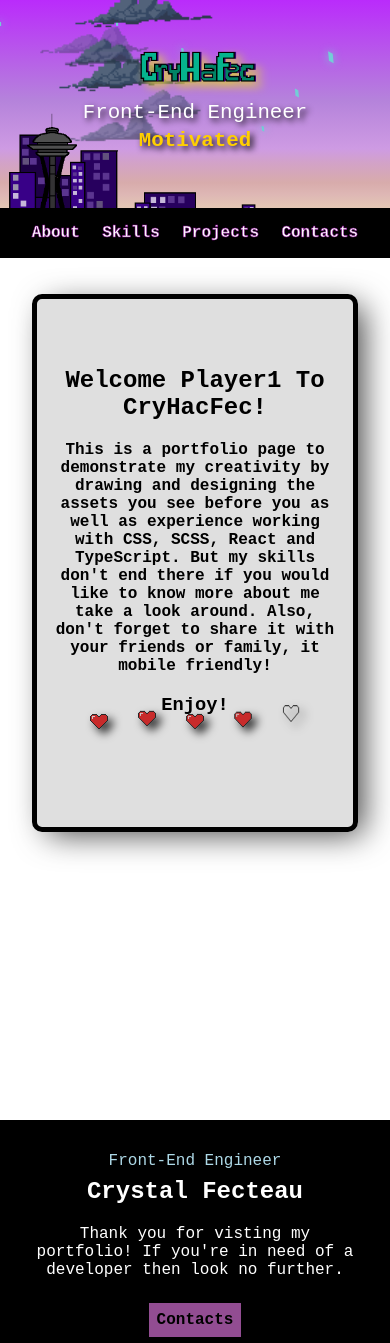
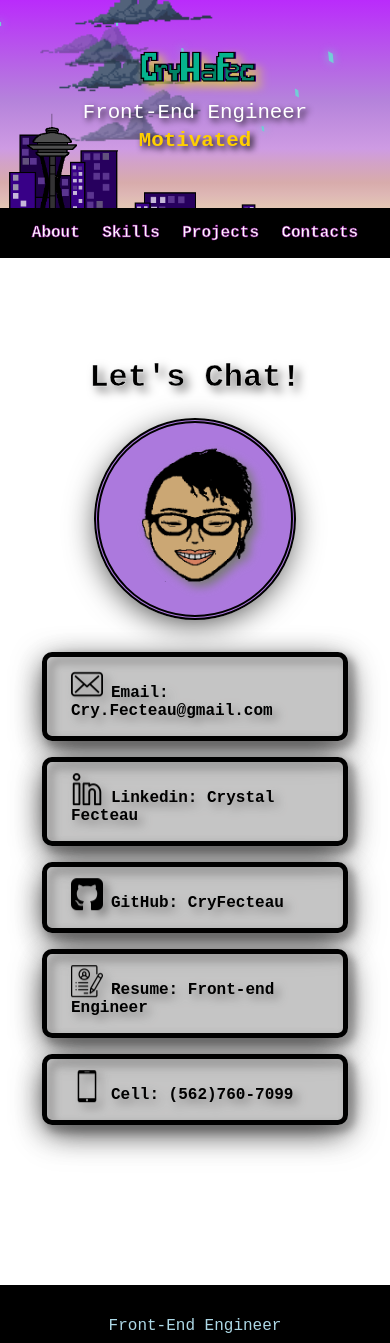
Before and after one commit to CryFecteau/CryFec, a React (Create React App) app: page / in a window 390 px wide. Shown: the top 1343 px of the page. Built offline with nearby package versions, Linux system fonts and the light colour scheme.

Commit message:
added contacts component with styling and media queries

```diff
--- a/src/App.tsx
+++ b/src/App.tsx
@@ -2,8 +2,8 @@ import React from 'react';
 import './App.scss';
 import { Header } from './components/header/Header';
 import { NavBar } from './components/navBar/NavBar';
-import { HomePage } from './main-components/home-page/HomePage';
 import { Footer } from './components/footer/Footer';
+import { Contacts } from './components/contacts/Contacts';
 
 
 
@@ -12,7 +12,7 @@ const App: React.FC = () => {
     <div>
    <Header/>
    <NavBar />
-   <HomePage />
+   <Contacts />
    <Footer />
     </div>
   );
--- /dev/null
+++ b/src/components/contacts/Contacts.scss
@@ -0,0 +1,72 @@
+@import '../../sharedScss/media.scss';
+.contacts{
+    font-family: 'Courier New', Courier, monospace;
+    transform: translateY(-7rem);
+}
+.contacts-Header{
+    text-align: center;
+    font-weight: bolder;
+    -webkit-text-stroke: .5px rgb(252, 252, 252);
+    filter: drop-shadow(5px 5px 5px rgb(124, 123, 123));
+}
+.contacts-BitFace{
+    background-color: rgba(98, 0, 190, 0.527);
+    border-radius: 50%;
+    height: 12rem;
+    width: 12rem;
+    margin: 0 auto;
+    border: 5px double black;
+    box-shadow: -1px 7px 32px -5px rgba(0,0,0,0.75);
+    & img{
+        height: 12rem;
+        display: block;
+        margin: 0 auto;
+        transform: translateY(.5rem);
+        filter: drop-shadow(5px 5px 5px rgb(124, 123, 123));
+    }
+}
+.contacts-Box{
+    display: flex;
+    justify-content: center;
+}
+.contacts-InfoContainer{
+    padding: 1rem;
+    & p{
+        border: 5px solid rgb(0, 0, 0);
+        background-color: rgba(139, 139, 139, 0.274);
+        border-radius: 10px;
+        width: 40rem;
+        padding: 0 0 1rem 1.5rem;
+        font-weight: bold;
+        box-shadow: -1px 7px 32px -5px rgba(0,0,0,0.75);
+        filter: drop-shadow(5px 5px 5px rgb(124, 123, 123));
+    }
+    & img{
+        height: 3rem;
+        margin-right: .5rem;
+        transform: translateY(.7rem);
+    }
+    & a{
+        text-decoration: none;
+        color: black;
+    }
+}
+.fade-in{
+    animation: fade 2s;
+}
+@include Phone-Large{
+    .contacts-InfoContainer {
+        & p{
+            width: 17rem;
+        }
+        & img{
+            margin-bottom: .5rem;
+            height: 2rem;
+        }
+    }
+}
+@include Phone-Small{
+    .contacts-InfoContainer p{
+        width: 15rem;
+    }
+}
--- /dev/null
+++ b/src/components/contacts/Contacts.tsx
@@ -0,0 +1,38 @@
+import React, { Component } from 'react';
+import './Contacts.scss';
+
+export interface IContactsProps {
+}
+export interface IContactsState {
+}
+export class Contacts extends Component<IContactsProps, IContactsState>{
+    render() {
+        return (
+            <div className='contacts fade-in'>
+                <div className="contacts-Header">
+                    <h1>Let's Chat!</h1>
+                </div>
+                <div className="contacts-BitFace">
+                    <img src='/assets/pixelArt/me.png' alt="pixel art of devloper face" />
+                </div>
+                <div className='contacts-Box'>
+                    <div className="contacts-InfoContainer">
+                        <a href='https://cry.fecteau@gmail.com'>
+                            <p><img id='emailIcon' src='assets/icons/email.png' alt="icon for email" />Email: Cry.Fecteau@gmail.com</p>
+                        </a>
+                        <a href='https://www.linkedin.com/in/crystal-fecteau/'>
+                            <p><img src='assets/icons/linkedin.png' alt="icon for linkedin" />Linkedin: Crystal Fecteau</p>
+                        </a>
+                        <a href='https://github.com/CryFecteau'>
+                            <p><img src='assets/icons/github.png' alt="icon for github" />GitHub: CryFecteau</p>
+                        </a>
+                        <a href='https://docs.google.com/document/d/1-Um12V7WK8lO6fqMMNKAMz8sDQAFjcr46sq5jgWXlVU/edit?usp=sharing'>
+                            <p><img src='assets/icons/resume.png' alt="icon for resume" />Resume: Front-end Engineer</p>
+                        </a>
+                        <p><img src='assets/icons/cellphone.png' alt="icon for cell phone" />Cell: (562)760-7099</p>
+                    </div>
+                </div>
+            </div>
+        )
+    }
+}
```
